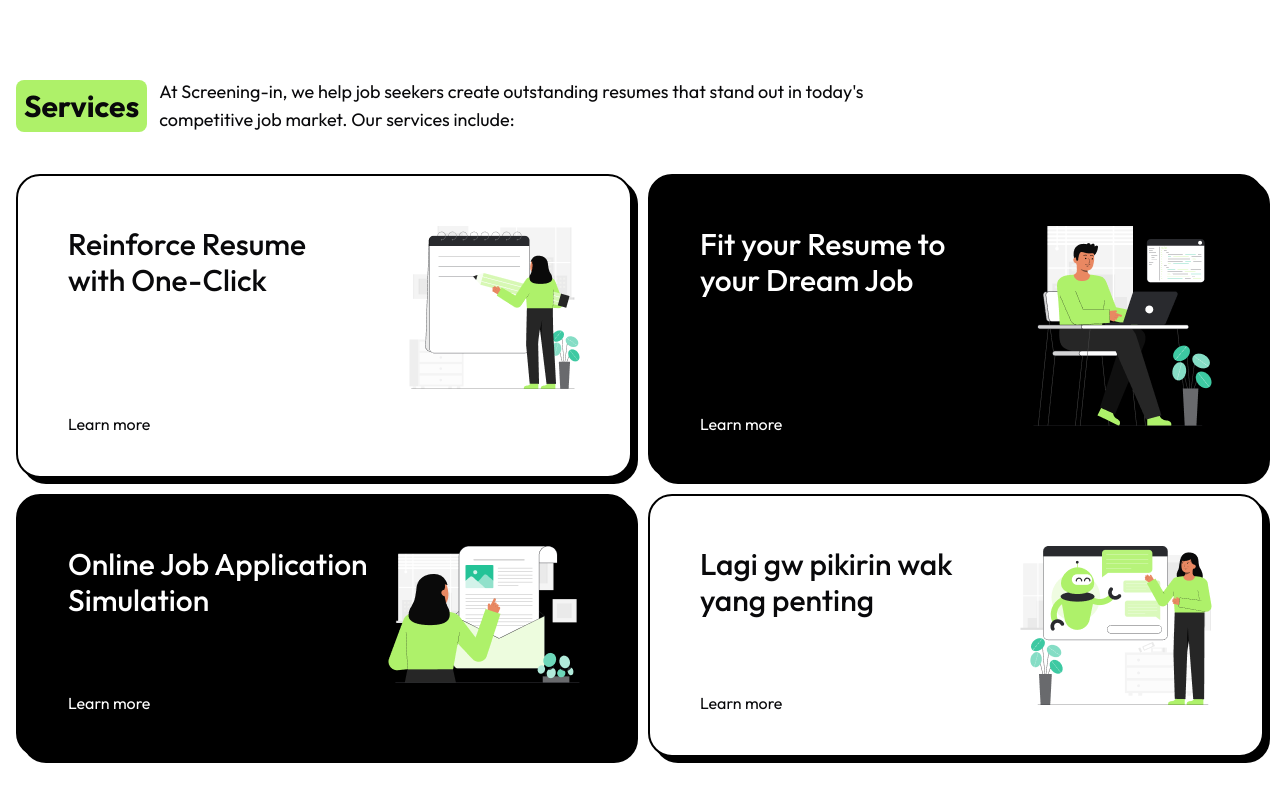
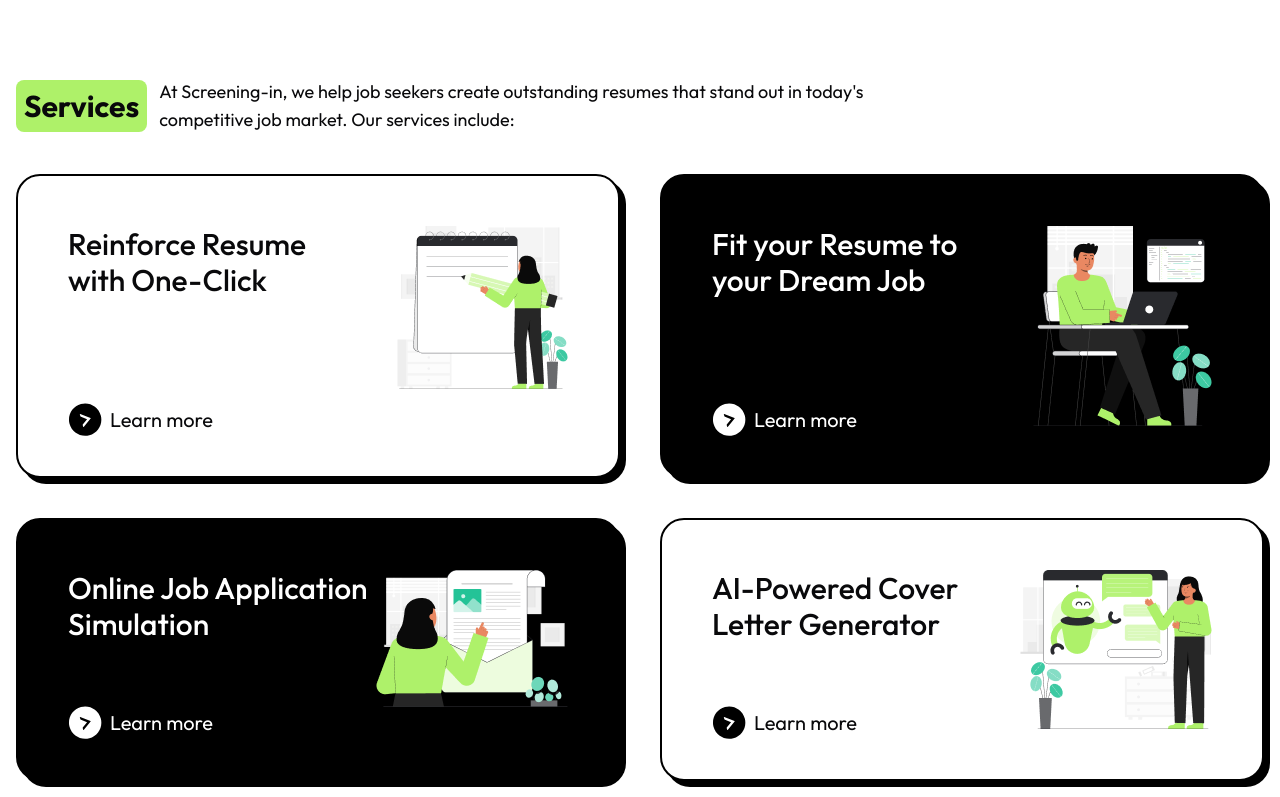
Before and after one commit to aaldiiieee/screening-in, a React (Vite) app: page / in a window 1280 px wide. Shown: the part 666-1463 px from the top of the page. Before the commit the page ends 1439 px from the top, so only its background shows below. Built offline with nearby package versions, Linux system fonts and the light colour scheme.

Commit message:
update: revamp ui landing page

```diff
--- a/src/components/containers/CardServices.tsx
+++ b/src/components/containers/CardServices.tsx
@@ -1,11 +1,13 @@
 import { CardServicesProps } from "@/types/container";
 import clsx from "clsx";
+import ArrowIcon from "@/components/icons/ArrowIcon";
+import { Link } from "react-router";
 
 const CardServices = ({ image, linkTo, title, variant }: CardServicesProps) => {
   return (
     <div
       className={clsx(
-        "relative md:p-[50px] p-4 md:rounded-3xl rounded-xl font-[Outfit] shadow-section border-2 border-black",
+        "relative md:p-[50px] p-4 md:rounded-3xl rounded-xl font-[Outfit] shadow-section border-2 border-black group cursor-pointer",
         variant === "dark" ? "bg-black text-white" : "bg-white"
       )}
     >
@@ -16,9 +18,10 @@ const CardServices = ({ image, linkTo, title, variant }: CardServicesProps) => {
         <img src={image} alt={title} loading="lazy" />
       </div>
       <div className="absolute md:bottom-10 bottom-3">
-        <a href={linkTo} className="hover:underline">
+        <Link to={linkTo} className="flex items-center gap-2 text-xl group-hover:underline">
+          {variant === "dark" ? <ArrowIcon fill="white" /> : <ArrowIcon fill="black" />}
           Learn more
-        </a>
+        </Link>
       </div>
     </div>
   );
--- a/src/components/containers/HeaderContent.tsx
+++ b/src/components/containers/HeaderContent.tsx
@@ -6,7 +6,7 @@ const HeaderContent = ({ title, desc, flexDirection }: HeaderContentProps) => {
     <div
       className={clsx(
         "flex items-center gap-3 font-[Outfit]",
-        flexDirection === "row" ? "flex-row" : "flex-col"
+        flexDirection === "row" ? "md:flex-row flex-col md:text-left text-center" : "flex-col"
       )}
     >
       <div className="bg-[#AEF169] rounded-[8px] p-2">
--- /dev/null
+++ b/src/components/icons/ArrowIcon.tsx
@@ -0,0 +1,22 @@
+const ArrowIcon = ({
+  width = 34,
+  height = 33,
+  fill = "black",
+}: React.SVGProps<SVGSVGElement>) => {
+  return (
+    <svg
+      width={width}
+      height={height}
+      viewBox="0 0 34 33"
+      fill="none"
+      xmlns="http://www.w3.org/2000/svg"
+    >
+      <path
+        d="M21.3475 32.2937C29.9821 29.98 35.1074 21.1028 32.7938 12.4681C30.4801 3.83348 21.6029 -1.2918 12.9682 1.02185C4.33355 3.3355 -0.791732 12.2127 1.52192 20.8474C3.83557 29.4821 12.7128 34.6073 21.3475 32.2937ZM14.7541 22.206C14.6587 21.85 14.739 21.4656 14.9726 21.1786L19.0635 16.1472L13.005 13.8353C12.6592 13.7035 12.3984 13.4143 12.302 13.0548L11.8634 11.4179C11.8027 11.191 12.0254 10.9892 12.2459 11.0723L22.4963 14.9842C22.5389 15.0003 22.577 15.0264 22.6075 15.0601C22.6381 15.0939 22.6601 15.1344 22.6719 15.1784C22.6837 15.2224 22.6849 15.2685 22.6753 15.313C22.6658 15.3575 22.6458 15.3991 22.617 15.4344L15.6958 23.9475C15.6622 23.9889 15.6178 24.0203 15.5674 24.0381C15.5171 24.0558 15.4628 24.0593 15.4106 24.0481C15.3584 24.0369 15.3103 24.0115 15.2717 23.9746C15.2331 23.9378 15.2054 23.891 15.1918 23.8394L14.7541 22.206Z"
+        fill={fill}
+      />
+    </svg>
+  );
+};
+
+export default ArrowIcon;
--- a/src/pages/LandingPage.tsx
+++ b/src/pages/LandingPage.tsx
@@ -51,7 +51,7 @@ const LandingPage = () => {
           flexDirection="row"
         />
 
-        <div className="grid md:grid-cols-2 gap-4 mt-10">
+        <div className="grid md:grid-cols-2 gap-10 mt-10">
           <CardServices
             image={NotesImage}
             title="Reinforce Resume with One-Click"
@@ -72,7 +72,7 @@ const LandingPage = () => {
           />
           <CardServices
             image={ChatbotImage}
-            title="Lagi gw pikirin wak yang penting"
+            title="AI-Powered Cover Letter Generator"
             linkTo="#"
             variant="light"
           />
```
